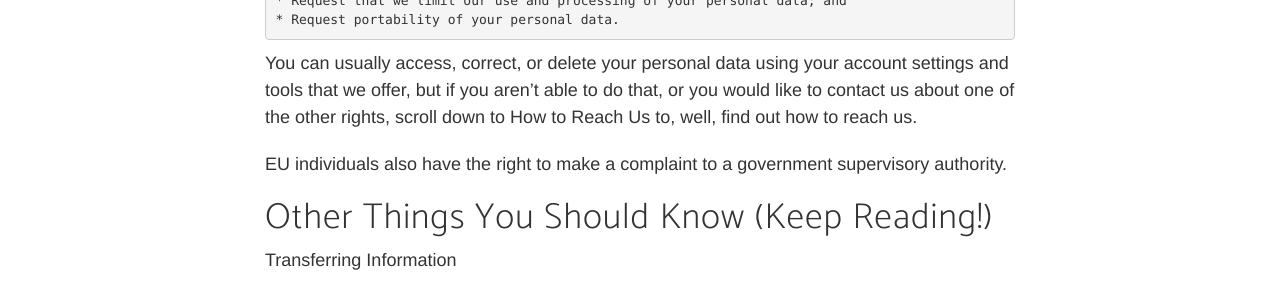
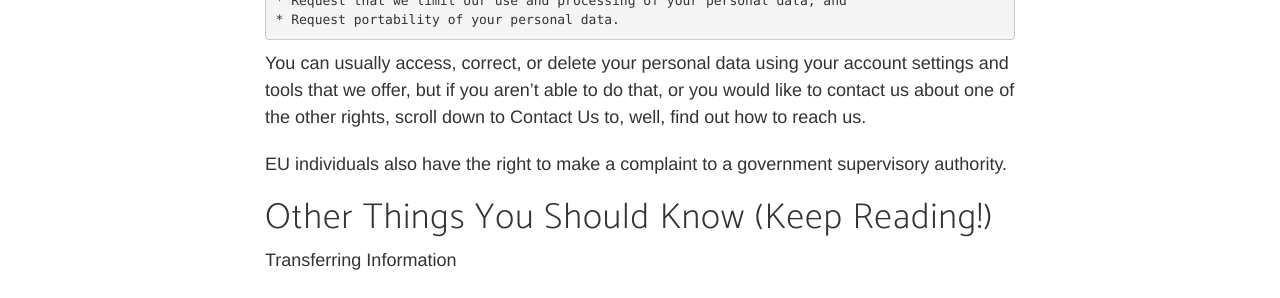
Before and after one commit to ovilab/ovilab.github.io, a Jekyll site: the page built from privacy.md, in a window 1280 px wide and 900 px high, scrolled down 6833 px. Shown: the part 207-505 px from the top of the window. Built offline with Jekyll 4.4.1, drawn with Linux system fonts in a browser that asks for light colours; nearby versions of some CDN libraries; some web fonts are replaced.

Commit message:
Minor updates to privacy policy

```diff
--- a/privacy.md
+++ b/privacy.md
@@ -152,7 +152,7 @@ If you are located in certain countries, including those that fall under the sco
     * Request that we limit our use and processing of your personal data; and
     * Request portability of your personal data.
 
-You can usually access, correct, or delete your personal data using your account settings and tools that we offer, but if you aren’t able to do that, or you would like to contact us about one of the other rights, scroll down to How to Reach Us to, well, find out how to reach us.
+You can usually access, correct, or delete your personal data using your account settings and tools that we offer, but if you aren’t able to do that, or you would like to contact us about one of the other rights, scroll down to Contact Us to, well, find out how to reach us.
 
 EU individuals also have the right to make a complaint to a government supervisory authority.
 
```
